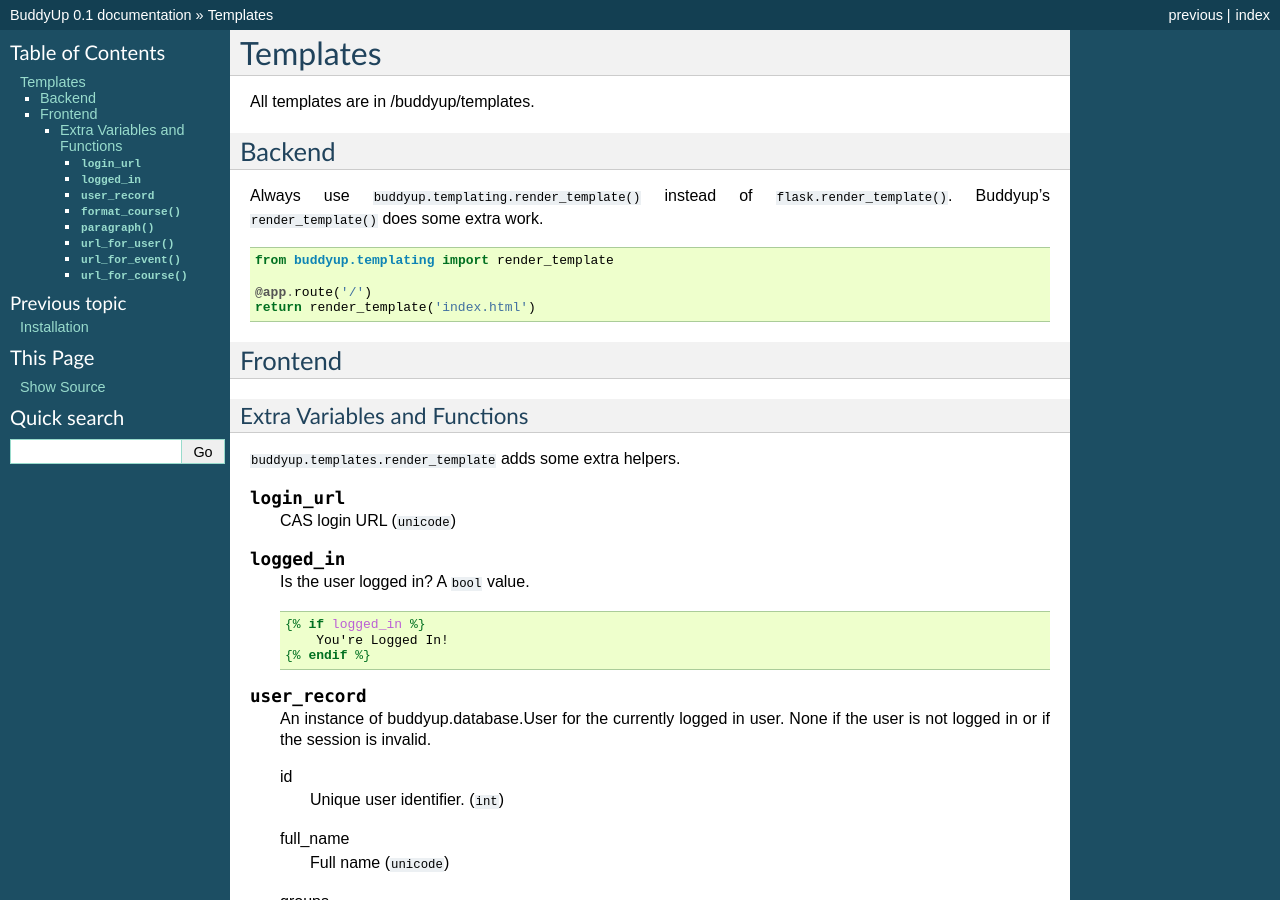
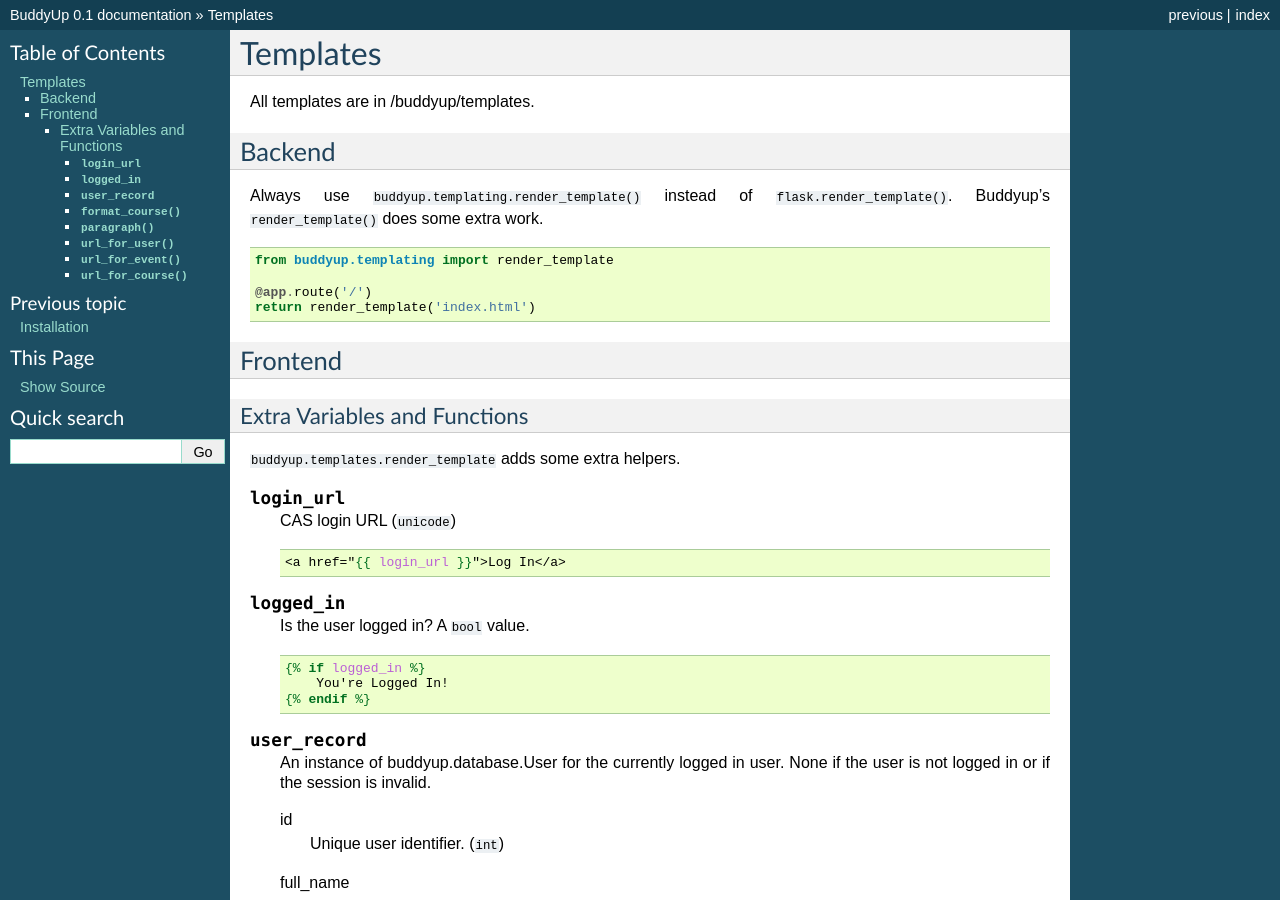
Before and after one commit to buddyup/buddyup, a Sphinx documentation site: the page built from doc/templates.rst, in a window 1280 px wide and 900 px high. Built offline with Sphinx 7.4.7, drawn with Linux system fonts in a browser that asks for light colours.

Commit message:
code example for Jinja template's login_url

```diff
--- a/doc/templates.rst
+++ b/doc/templates.rst
@@ -32,6 +32,10 @@ Extra Variables and Functions
 .. data:: login_url
 
     CAS login URL (``unicode``)
+
+    .. code-block:: jinja
+
+        <a href="{{ login_url }}">Log In</a>
 
 .. data:: logged_in
 
```
